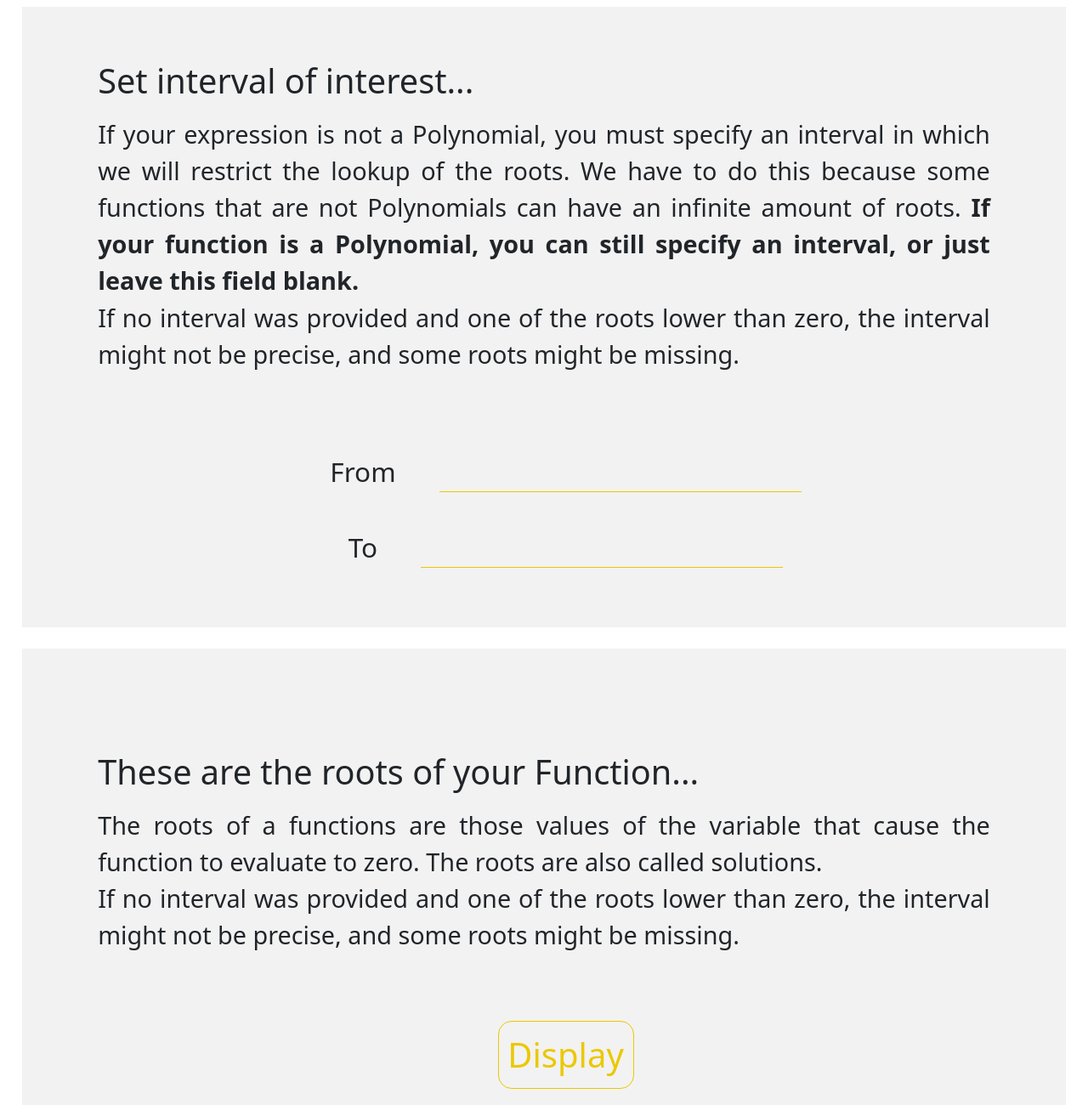
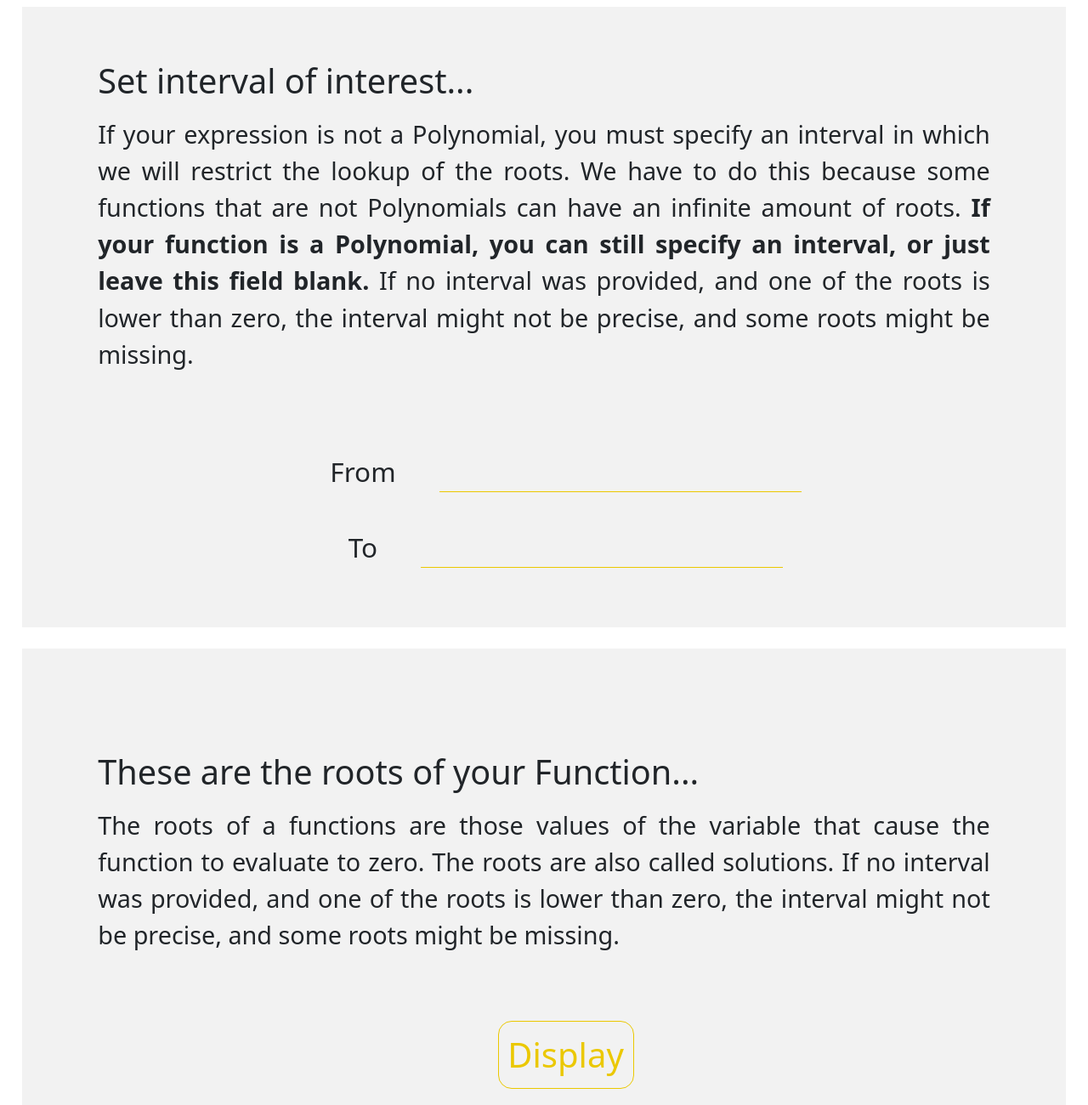
Before and after one commit to lawrencegranda/function-analyzer-web, a website with bundled scripts: page index.html in a window 1280 px wide. Shown: the part 3800-5100 px from the top of the page at 85% size. Built offline with nearby package versions, Linux system fonts and the light colour scheme; files whose address does not match are found by name.

Commit message:
Update index.html

```diff
--- a/index.html
+++ b/index.html
@@ -139,9 +139,8 @@
 				not Polynomials can have an infinite amount of roots.
 				<b>If your function is a Polynomial, you can still specify an
 				interval, or just leave this field blank.</b>
-				<br>
-				If no interval was provided and one of the roots lower than
-				zero, the interval might not be precise, and some roots
+				If no interval was provided, and one of the roots is lower
+				than zero, the interval might not be precise, and some roots
 				might be missing.
 			</p>
 
@@ -168,10 +167,9 @@
 				The roots of a functions are those values of the
 				variable that cause the function to evaluate to zero.
 				The roots are also called solutions.
-				<br>
-				If no interval was provided and one of the roots lower than
-				zero, the interval might not be precise, and some roots
-				might be missing.
+				If no interval was provided, and one of the roots is
+				lower than zero, the interval might not be precise, and
+				some roots might be missing.
 			</p>
 
 			<div class="centerFlex">
```
